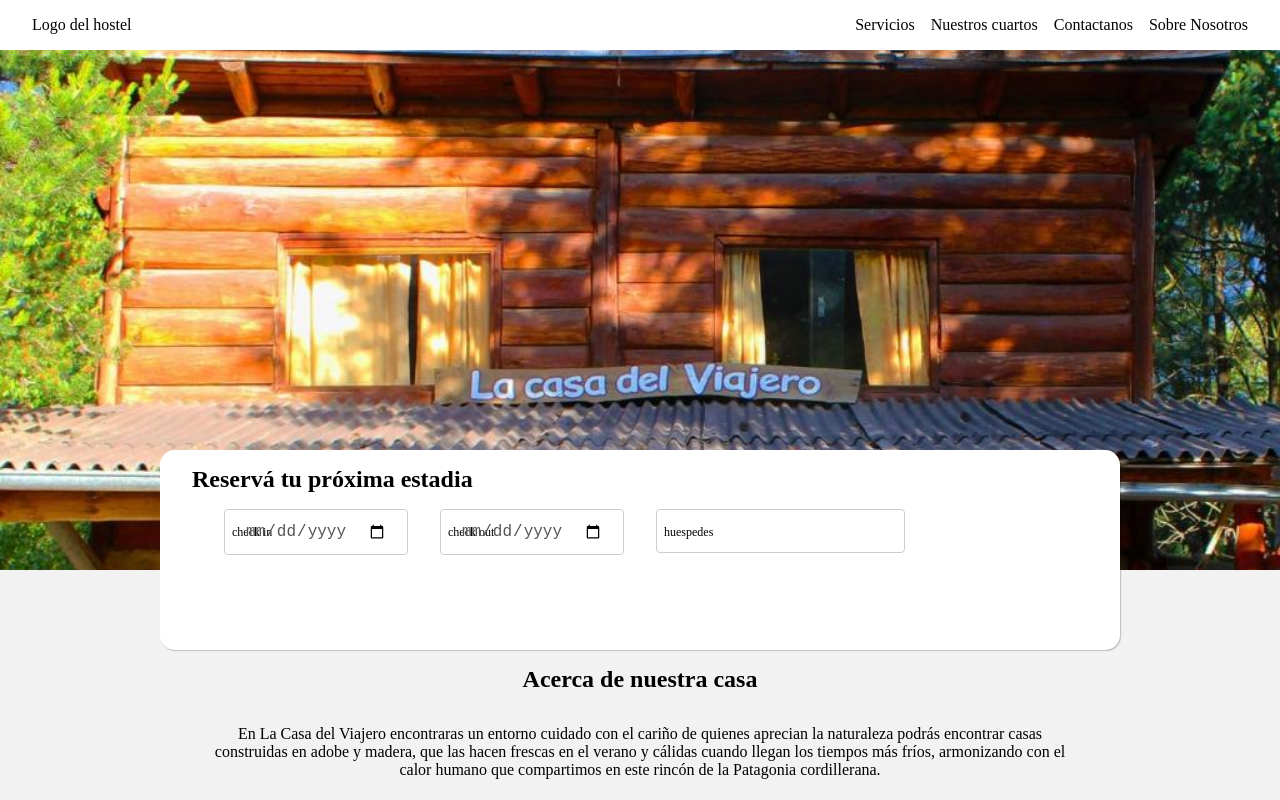
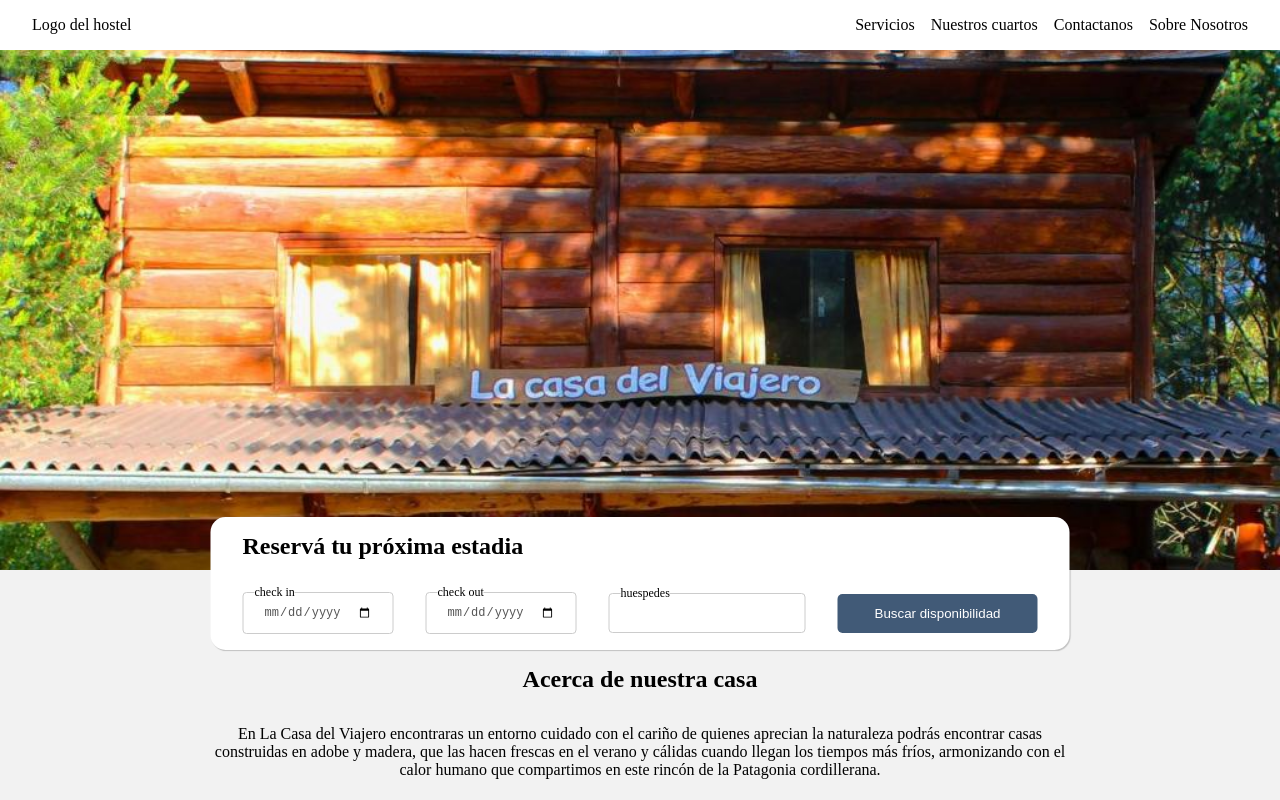
Before and after one commit to tomason182/la-casa-del-viajero-website, a React (Vite) app: page / in a window 1280 px wide. Shown: the top 800 px of the page. Built offline with nearby package versions, Linux system fonts and the light colour scheme.

Commit message:
add: availability from style

```diff
--- a/src/components/Forms/AvailabilityForm.jsx
+++ b/src/components/Forms/AvailabilityForm.jsx
@@ -1,20 +1,61 @@
 import styles from "./AvailabilityForm.module.css";
+import { useEffect, useState } from "react";
 
 export default function AvailabilityForm() {
+  const today = new Date().toISOString().split("T")[0];
+  const [checkOutMinDate, setCheckOutMinDate] = useState("");
+  const [formBody, setFormBody] = useState({
+    checkIn: "",
+    checkOut: "",
+    NumOfGuest: "",
+  });
+
+  useEffect(() => {
+    function handleCheckOutMinDate() {
+      const today = new Date();
+      const [year, month, day] = formBody.checkIn
+        ? formBody.checkIn.split("-")
+        : [today.getFullYear(), today.getMonth() + 1, today.getDate()];
+      const checkOutMinDate = `${year}-${month}-${day + 1}`;
+
+      setCheckOutMinDate(checkOutMinDate);
+    }
+
+    handleCheckOutMinDate();
+  }, [formBody]);
+
+  function handleFormChange(e) {
+    e.preventDefault();
+
+    setFormBody({
+      ...formBody,
+      [e.target.name]: e.target.value,
+    });
+  }
+
   return (
-    <form className={styles.form}>
+    <form className={styles.form} onChange={handleFormChange}>
       <div className={styles.formField}>
         <label>check in</label>
-        <input type="date" name="checkIn" required aria-required />
+        <input type="date" name="checkIn" min={today} required aria-required />
       </div>
       <div className={styles.formField}>
         <label>check out</label>
-        <input type="date" name="checkOut" required aria-required />
+        <input
+          type="date"
+          name="checkOut"
+          required
+          aria-required
+          min={checkOutMinDate}
+        />
       </div>
       <div className={styles.formField}>
         <label>huespedes</label>
         <input type="number" name="numOfGuest" required aria-required />
       </div>
+      <div>
+        <button className={styles.btn}>Buscar disponibilidad</button>
+      </div>
     </form>
   );
 }
--- a/src/components/Forms/AvailabilityForm.module.css
+++ b/src/components/Forms/AvailabilityForm.module.css
@@ -1,8 +1,10 @@
 form {
   display: flex;
-  justify-content: flex-start;
+  justify-content: space-around;
+  align-items: center;
   gap: 2rem;
-  padding: 1rem 2rem;
+  width: 100%;
+  margin-top: 2rem;
   position: relative;
 }
 
@@ -12,10 +14,9 @@ form {
 
 .formField input {
   position: relative;
-  width: 100%;
   padding: 0.75rem 1.25rem;
   color: #555;
-  font-size: 1rem;
+  font-size: 0.75rem;
   border: 1px solid #ccc;
   border-radius: 4px;
   outline: none;
@@ -26,7 +27,19 @@ form {
 .formField label {
   position: absolute;
   font-size: 0.75rem;
-  top: 50%;
-  left: 8px;
+  top: 0%;
+  left: 0.75rem;
   transform: translateY(-50%);
+  background-color: #fff;
+  z-index: 2;
 }
+
+.form .btn {
+  padding: 0.75rem 2rem;
+  border-radius: 5px;
+  border: none;
+  color: #fff;
+  background-color: #415a77;
+  display: inline-block;
+  min-width: 200px;
+}
--- a/src/pages/Home/Home.module.css
+++ b/src/pages/Home/Home.module.css
@@ -17,8 +17,8 @@
   border-radius: 15px;
   padding: 1rem 2rem;
   text-align: left;
-  width: 75%;
-  height: 25lvh;
+  max-width: 900px;
+  max-height: 150px;
   background-color: #fff;
 }
 
```
